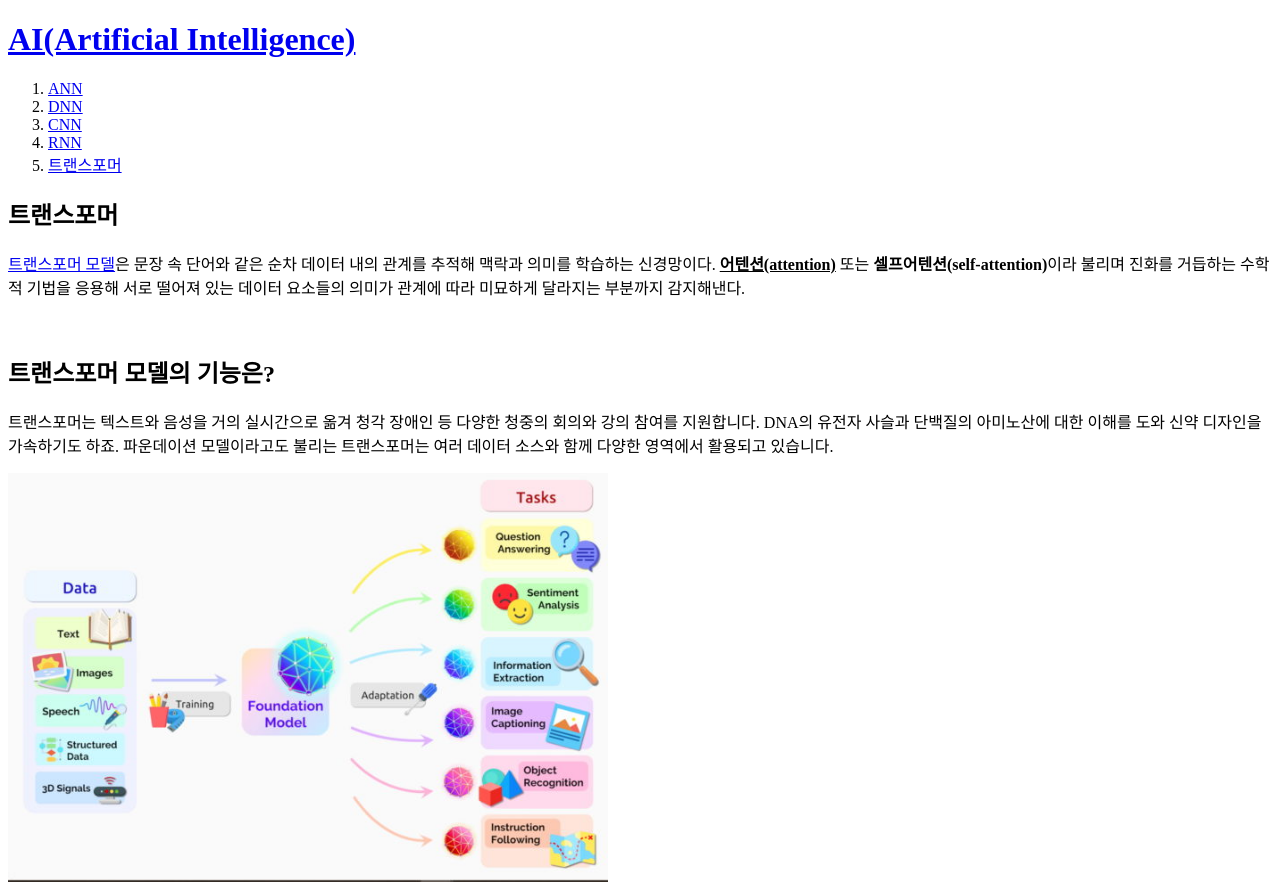
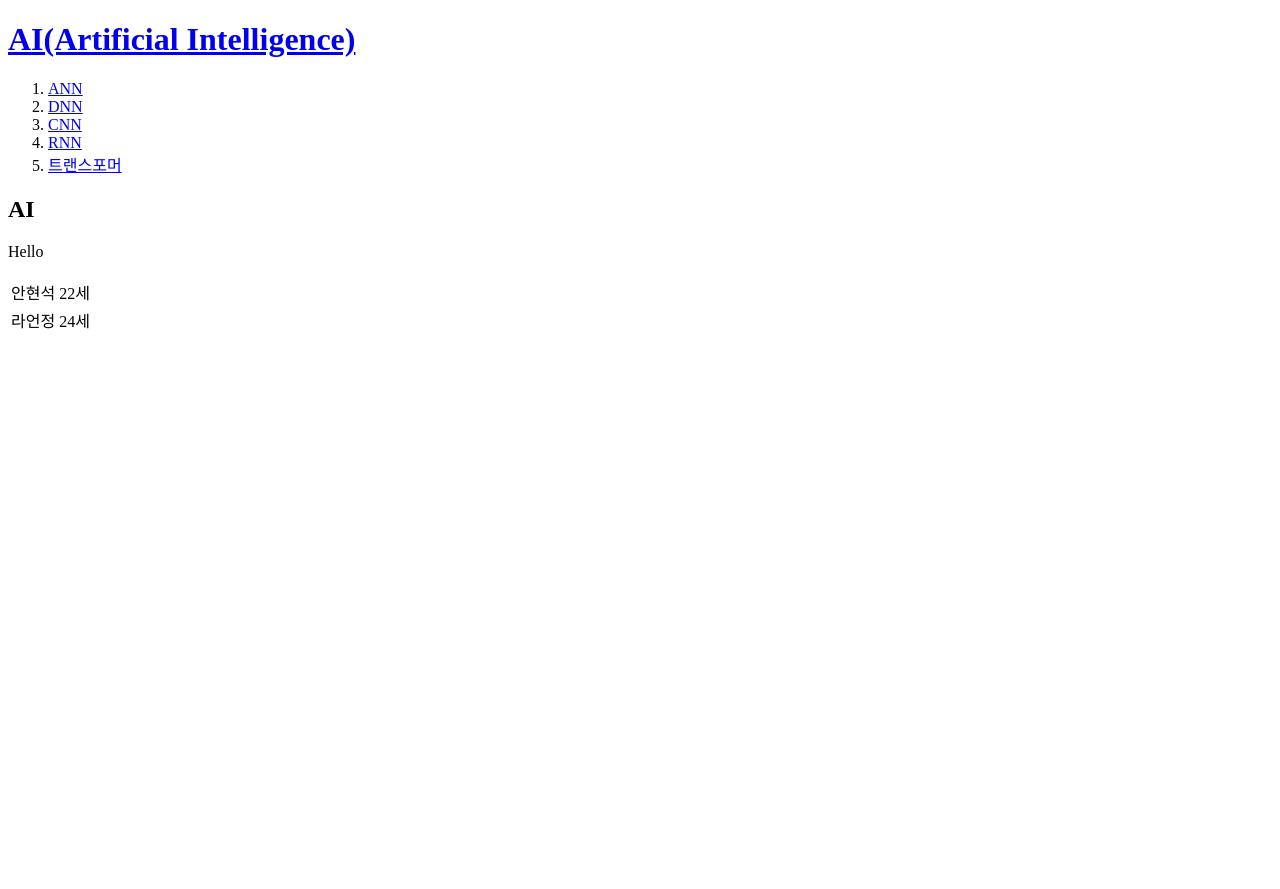
Before and after one commit to nyeonseok/AI-WEBSITE, a plain HTML site: page WEB/index.html in a window 1280 px wide. Shown: the top 889 px of the page. After the commit the page ends 800 px from the top, so only its background shows below. Drawn offline with Linux system fonts and the light colour scheme.

Commit message:
index.html수정

```diff
--- a/WEB/index.html
+++ b/WEB/index.html
@@ -1,6 +1,6 @@
 <!DOCTYPE html>
 <html>
-    <head><title>AI-트랜스포머</title>
+    <head><title>AI</title>
         <meta charset="utf-8">
     </head>
 
@@ -17,23 +17,8 @@
     </ol>
 
 
-    <h2>트랜스포머</h2>
-    <a href="https://blogs.nvidia.co.kr/2022/04/01/what-is-a-transformer-model/" target="_blank" title="트랜스포머 모델이란 무엇인가?">트랜스포머 모델</a>은 문장 속 단어와 같은 순차 데이터 내의 관계를 추적해 맥락과 의미를 학습하는 신경망이다.
-    <u><strong>어텐션(attention)</strong></u> 또는 <strong>셀프어텐션(self-attention)</strong>이라 불리며 진화를 거듭하는 수학적 기법을 응용해 서로 떨어져 있는
-    데이터 요소들의 의미가 관계에 따라 미묘하게 달라지는 부분까지 감지해낸다.
-
-    <p style= "margin-top:55px;">
-    <h2>트랜스포머 모델의 기능은?</h2>
-    트랜스포머는 텍스트와 음성을 거의 실시간으로 옮겨 청각 장애인 등 다양한 청중의 회의와 강의 참여를 지원합니다.
-
-    DNA의 유전자 사슬과 단백질의 아미노산에 대한 이해를 도와 신약 디자인을 가속하기도 하죠.
-
-    파운데이션 모델이라고도 불리는 트랜스포머는 여러 데이터 소스와 함께 다양한 영역에서 활용되고 있습니다.
-    <p><img src="Transformer-apps-672x459.jpg" width="600"></p>
-    트랜스포머는 트렌드와 이상 징후를 감지해 부정 방지, 제조 간소화, 온라인 추천, 헬스케어 개선 등에 기여합니다.
-
-    우리가 구글이나 마이크로소프트 빙(Microsoft Bing)에서 검색할 때에도 트랜스포머를 사용합니다.</p>
-
+    <h2>AI</h2>
+    <p>Hello</p>
 
 
 
```
